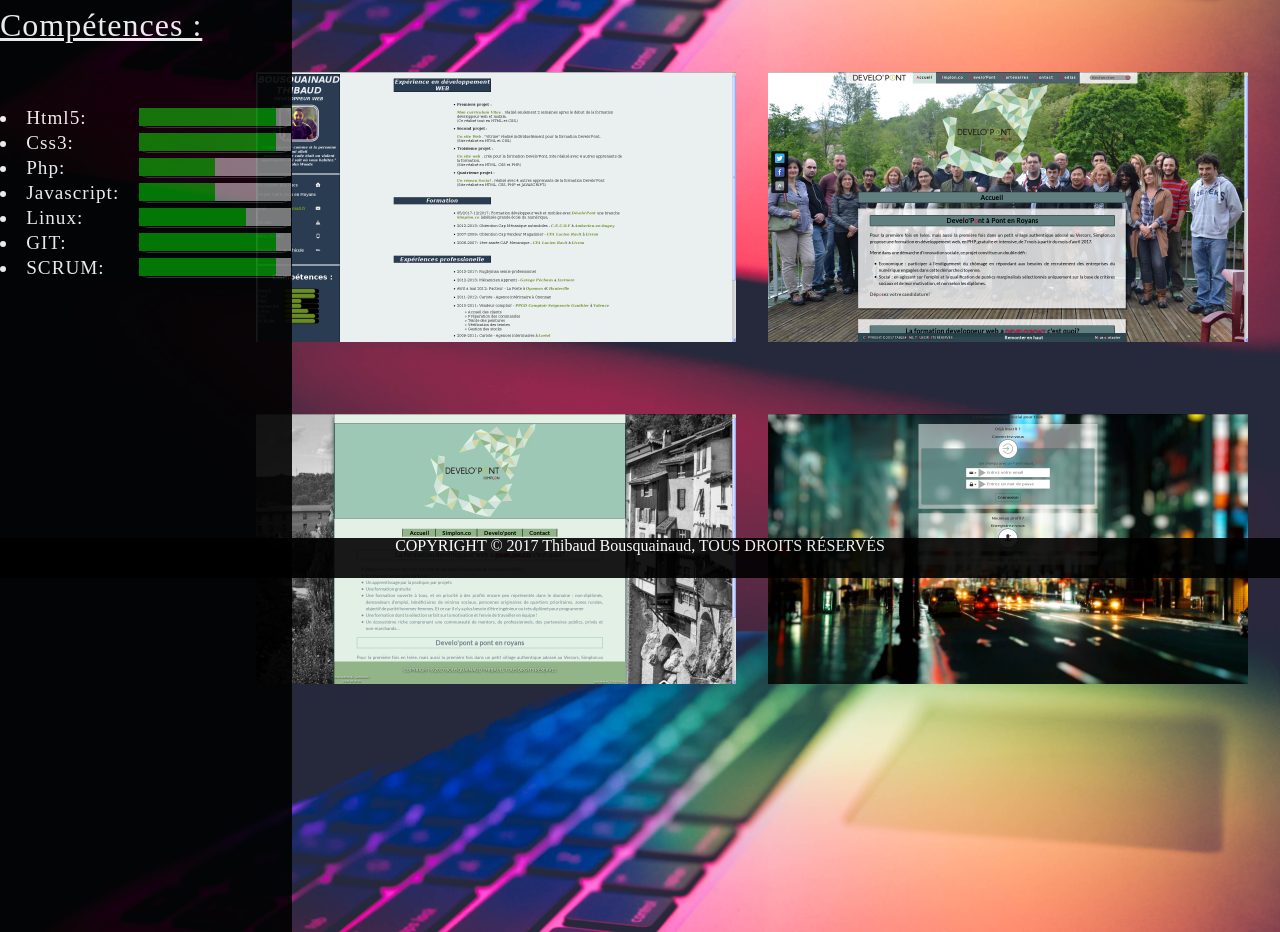
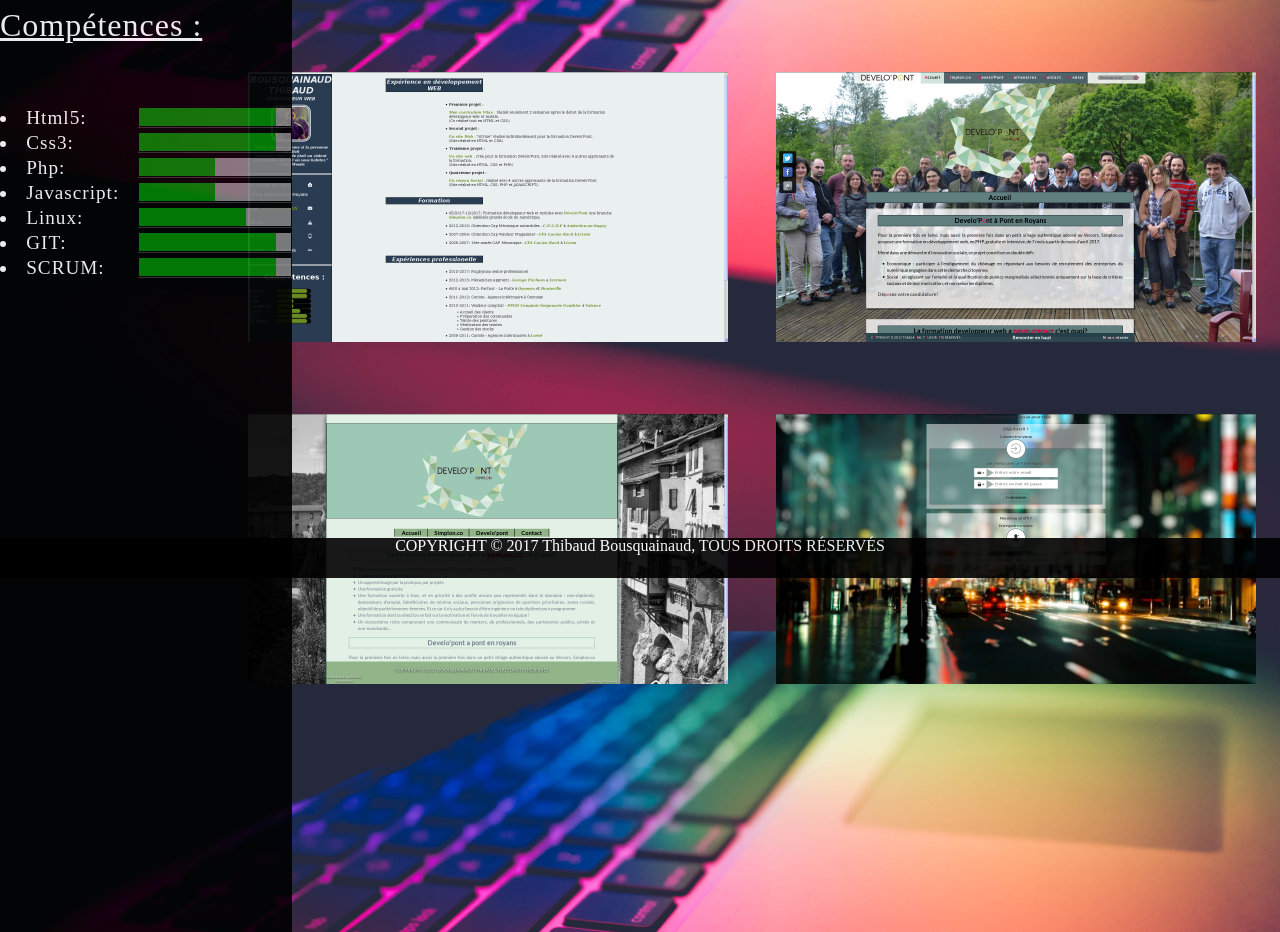
Before and after one commit to thibaud26/portfolio, a PHP site: page /mesCreations.php in a window 1280 px wide. Shown: the part 222-1154 px from the top of the page. Run offline with PHP 8.4, Linux system fonts and the light colour scheme.

Commit message:
photohaut

```diff
--- a/css/main.css
+++ b/css/main.css
@@ -207,16 +207,15 @@ a:link {
 progress {
     background: black none repeat scroll 0 0;
     border: 1px solid black;
-    border-radius: 14px;
     box-shadow: 0 1px 3px rgba(0, 0, 0, 0.5) inset, 0 1px 0 rgba(255, 255, 255, 0.2);
     width: 8em;
+
 }
 
 
 
 progress::-moz-progress-bar {
    background: olivedrab;
-   border-radius: 12px;
    box-shadow: inset 0 -2px 4px rgba(0,0,0,0.4),
                0 2px 5px 0px rgba(0,0,0,0.3);
 }
@@ -242,7 +241,7 @@ progress::-moz-progress-bar {
 .photohaut{
     display: flex;
     flex-direction: row;
-    justify-content: space-evenly;
+    justify-content: space-around;
     padding-left: 4em;
     padding-bottom: 2em;
 }
@@ -251,7 +250,7 @@ progress::-moz-progress-bar {
 .photobas {
     display: flex;
     flex-direction: row;
-    justify-content: space-evenly;
+    justify-content: space-around;
     padding-left: 4em;
 }
 
--- a/mesCreations.php
+++ b/mesCreations.php
@@ -68,7 +68,6 @@
 
 <main class="warpper">
 
-
     <div class="photohaut">
 	<section><p><a class="hvr-float-shadow"
                    href="../DossierCV/cvthibaud.php">
```
Also changed, not shown: index-old.html (renamed from index.html).
